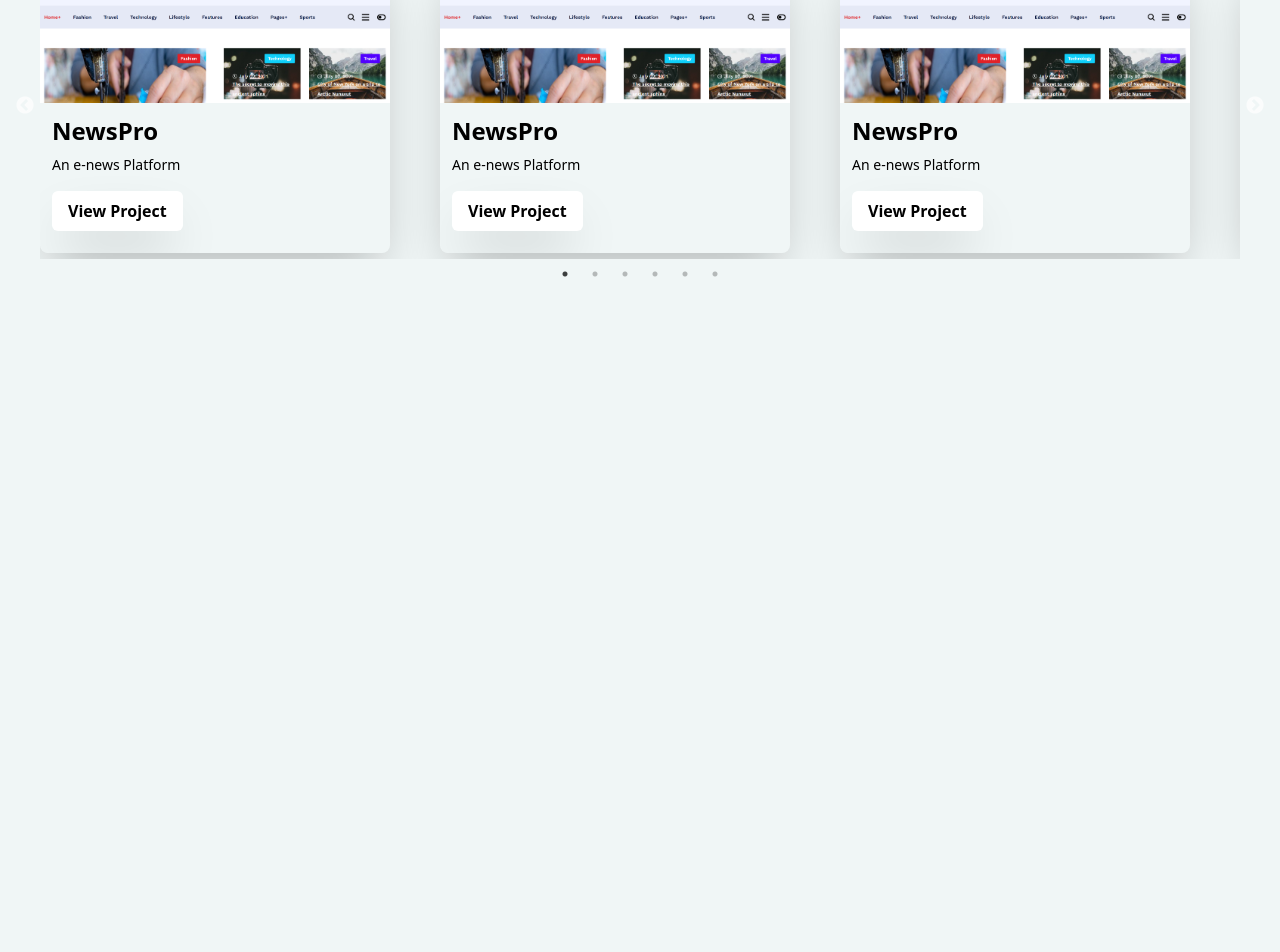
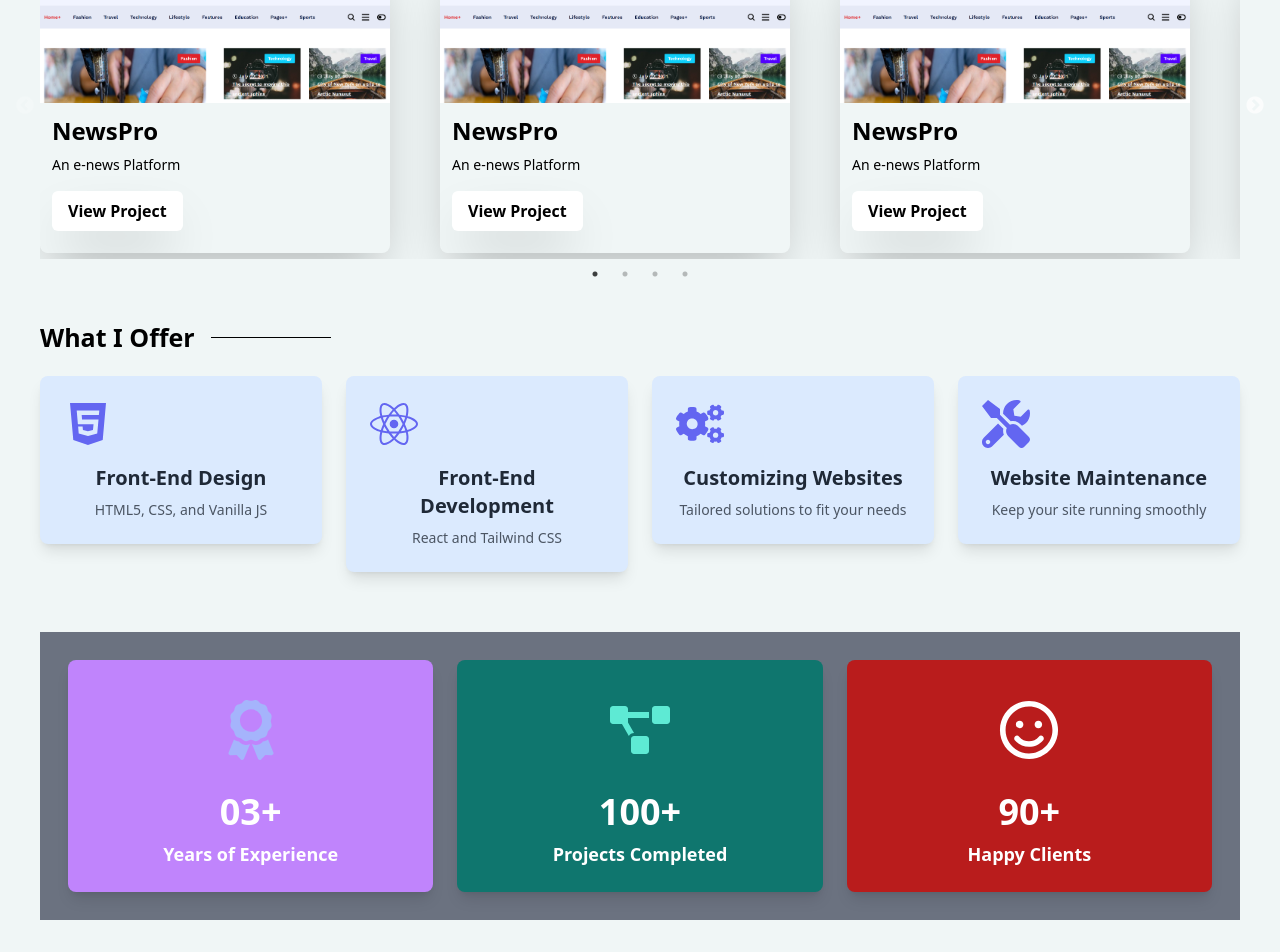
Before and after one commit to NasrinNizam/my-web, a React (Vite) app: page /works in a window 1280 px wide. Shown: the part 261-1213 px from the top of the page. Before the commit the page ends 800 px from the top, so only its background shows below. Built offline with nearby package versions, Linux system fonts and the light colour scheme.

Commit message:
added files

```diff
--- a/src/Components/Home/Home.jsx
+++ b/src/Components/Home/Home.jsx
@@ -15,7 +15,7 @@ export const Home = () => {
   return (
     <>
      <div className="pt-10 ">
-       <div className="container flex justify-around items-center">
+       <div className="container flex justify-around items-center flex-col md:flex-row">
         <div data-aos="fade-right"
              data-aos-offset="300"
              data-aos-duration="1000"
--- a/src/Components/Navbar/Logo.jsx
+++ b/src/Components/Navbar/Logo.jsx
@@ -1,16 +1,17 @@
 import React from 'react'
 import '../Navbar/logo.css'
+import { Link } from 'react-router-dom'
 export const Logo = () => {
   return (
     <>
-    <div class="animation">
+    <Link to='/' className="animation hover:scale-105 transition-all">
         <span class="a">N</span>
         <span>a</span>
         <span class="a">s</span>
         <span>r</span>
         <span class="a">i</span>
         <span>n</span>
-    </div>
+    </Link>
     </>
   )
 }
--- a/src/Components/portfolio/Portfolio.jsx
+++ b/src/Components/portfolio/Portfolio.jsx
@@ -13,69 +13,69 @@ export const Portfolio = () => {
   }, []);
   return (
     <div>
-     <div className="min-h-screen bg-gray-100 text-gray-900 p-10 font-serif ">
+     <div className="min-h-screen bg-[#F0F6F6] text-black p-10 font-serif ">
       {/* Header */}
       <header  data-aos="fade-down"
      data-aos-easing="linear"
-     data-aos-duration="1500" className="text-center mb-16">
-        <h1 className="text-5xl font-bold text-gray-800 mb-4 animate-fadeInDown">Nasrin Sultana</h1>
-        <p className="text-xl text-gray-600 animate-fadeInUp">React Developer</p>
+     data-aos-duration="1500" className="text-center mb-12">
+        <h1 className="text-3xl font-bold text-black mb-3 animate-fadeInDown">Nasrin Sultana</h1>
+        <p className="text-xl text-black animate-fadeInUp">React Developer</p>
       </header>
 
       {/* Main Container */}
       <div data-aos="flip-left"
      data-aos-easing="ease-out-cubic"
-     data-aos-duration="2000" className="max-w-4xl mx-auto bg-white rounded-lg shadow-lg overflow-hidden animate-fadeIn">
+     data-aos-duration="2000" className="max-w-4xl mx-auto bg-white rounded-lg shadow-xl overflow-hidden animate-fadeIn">
         {/* Inner Container */}
-        <div className="p-12 md:p-16">
+        <div className="p-10 md:p-13">
 
           {/* About Me */}
-          <section className="mb-12">
-            <h2 className="text-3xl font-semibold text-gray-700 mb-4 border-b-2 border-gray-300 pb-2 transform transition-transform duration-500 hover:scale-105 hover:text-black">
+          <section className="mb-8">
+            <h2 className="text-2xl font-semibold text-black mb-4 border-b-2 border-gray-300 pb-2 transform transition-transform duration-500 hover:scale-105 hover:text-black">
               About Me
             </h2>
-            <p className="text-lg text-gray-600 leading-relaxed">
+            <p className="text-lg text-black leading-relaxed">
               I am a creative and detail-oriented Frontend Developer with over 3 years of experience in building aesthetically pleasing and highly functional web applications. My passion lies in crafting seamless user experiences through clean and efficient code, combined with a strong eye for design.
             </p>
           </section>
 
           {/* Address */}
           <section className="mb-12">
-            <h2 className="text-3xl font-semibold text-gray-700 mb-4 border-b-2 border-gray-300 pb-2 transform transition-transform duration-500 hover:scale-105 hover:text-black">
+            <h2 className="text-2xl font-semibold text-black mb-4 border-b-2 border-gray-300 pb-2 transform transition-transform duration-500 hover:scale-105 hover:text-black">
               Address
             </h2>
-            <p className="text-lg text-gray-600">Dhaka, Bangladesh</p>
+            <p className="text-lg text-black">Dhaka, Bangladesh</p>
           </section>
 
           {/* Education */}
           <section className="mb-12">
-            <h2 className="text-3xl font-semibold text-gray-700 mb-4 border-b-2 border-gray-300 pb-2 transform transition-transform duration-500 hover:scale-105 hover:text-black">
+            <h2 className="text-2xl font-semibold text-black mb-4 border-b-2 border-gray-300 pb-2 transform transition-transform duration-500 hover:scale-105 hover:text-black">
               Education
             </h2>
-            <div className="bg-gray-50 p-6 rounded-md shadow-md transition-transform duration-500 hover:scale-105 hover:text-black">
-              <h3 className="text-2xl font-bold text-gray-800">University of Dhaka</h3>
-              <p className="text-lg text-gray-600 hover:text-black">Institute of Health Economics</p>
-              <p className="text-lg text-gray-600 hover:text-black">Graduated in 2016</p>
+            <div className="bg-[#F0F6F6] hover:bg-blue-50 p-6 rounded-md shadow-md transition-transform duration-500 hover:scale-105">
+              <h3 className="text-2xl font-bold text-black">University of Dhaka</h3>
+              <p className="text-lg text-black">Institute of Health Economics</p>
+              <p className="text-lg text-black">Graduated in 2016</p>
             </div>
           </section>
 
           {/* Experience */}
           <section className="mb-12">
-            <h2 className="text-3xl font-semibold text-gray-700 mb-4 border-b-2 border-gray-300 pb-2 transform transition-transform duration-500 hover:scale-105 hover:text-black">
+            <h2 className="text-2xl font-semibold text-black mb-4 border-b-2 border-gray-300 pb-2 transform transition-transform duration-500 hover:scale-105 hover:text-black">
               Experience
             </h2>
-            <div className="bg-gray-50 p-6 rounded-md shadow-md transition-transform duration-500 hover:scale-105 hover:text-black">
-              <h3 className="text-2xl font-bold text-gray-800 hover:text-black">React Developer</h3>
-              <p className="text-lg text-gray-600 hover:text-black">3+ years of experience in web development</p>
+            <div className="bg-[#F0F6F6] hover:bg-orange-50 p-6 rounded-md shadow-md transition-transform duration-500 hover:scale-105 ">
+              <h3 className="text-2xl font-bold text-black">React Developer</h3>
+              <p className="text-lg text-black">3+ years of experience in web development</p>
             </div>
           </section>
 
           {/* Skills */}
           <section>
-            <h2 className="text-3xl font-semibold text-gray-700 mb-4 border-b-2 border-gray-300 pb-2 transform transition-transform duration-500 hover:scale-105 hover:text-black">
+            <h2 className="text-2xl font-semibold mb-4 border-b-2 border-gray-300 pb-2 transform transition-transform duration-500 hover:scale-105 text-black">
               Skills
             </h2>
-            <ul className="grid grid-cols-2 md:grid-cols-3 lg:grid-cols-3 gap-8 p-10">
+            <ul className="grid grid-cols-1 md:grid-cols-3 lg:grid-cols-3 gap-8 p-10">
               <li><SkillItem icon={FaHtml5} skillName="HTML5" /></li>
               <li><SkillItem icon={FaCss3Alt} skillName="CSS3" /></li>
               <li><SkillItem icon={FaJs} skillName="JavaScript" /></li>
--- /dev/null
+++ b/src/Components/projects/OfferCard.jsx
@@ -0,0 +1,17 @@
+import React from 'react'
+
+export const OfferCard = ({ title, description, icon }) => {
+  return (
+    <div>
+    <div className="relative max-w-sm hover:bg-orange-50 bg-blue-100 border-indigo-200 rounded-lg overflow-hidden shadow-lg transition-transform duration-500 hover:scale-105 hover:shadow-xl">
+      <div className="p-6 text-center">
+        <div className="mb-4 text-5xl text-indigo-500">{icon}</div>
+        <h5 className="mb-2 text-xl font-bold text-gray-800">{title}</h5>
+        <p className="text-sm text-gray-600">{description}</p>
+      </div>
+      <div className="absolute inset-x-0 bottom-0 h-1 bg-gradient-to-r from-indigo-400 to-blue-400 transition-all duration-500 group-hover:h-2"></div>
+    </div>
+
+    </div>
+  )
+}
--- a/src/Components/projects/Project.jsx
+++ b/src/Components/projects/Project.jsx
@@ -3,23 +3,59 @@ import FancyProjectCard from './FancyProjectCard'
 import "slick-carousel/slick/slick.css";
 import "slick-carousel/slick/slick-theme.css";
 import Slider from "react-slick";
+import { OfferCard } from './OfferCard';
+import { FaHtml5, FaReact, FaCogs, FaTools } from 'react-icons/fa';
+import { StateCard } from './StateCard';
+import { FaRegSmile, FaProjectDiagram, FaAward } from 'react-icons/fa';
 
 export const Project = () => {
-    const settings = {
+    var settings = {
         dots: true,
-        infinite: true,
-        speed: 1000,
+        infinite: false,
+        speed: 500,
         slidesToShow: 3,
-        slidesToScroll: 1
-    }
+        slidesToScroll: 1,
+        initialSlide: 0,
+
+        responsive: [
+          {
+            breakpoint: 1024,
+            settings: {
+              slidesToShow: 3,
+              slidesToScroll: 1,
+              infinite: true,
+              dots: true
+            }
+          },
+          {
+            breakpoint: 600,
+            settings: {
+              slidesToShow: 2,
+              slidesToScroll: 2,
+              initialSlide: 2
+            }
+          },
+          {
+            breakpoint: 480,
+            settings: {
+              slidesToShow: 1,
+              slidesToScroll: 1
+            }
+          }
+        ]
+      };
   return (
     <>
     <div className="container">
         <div className="div">
-            <div className="mt-[60px] ">
-                <h3 className="text-[25px] text-black font-semibold mb-7 "> New Projects </h3>
-                <div className="div">
-                   <Slider className=" bg-transparent" {...settings}>
+            <div className="mt-[60px] mb-[60px] ">
+                <div className="flex items-center gap-[10px] mb-7 ">
+                   <h3 className="text-[25px] text-black font-semibold  "> My Projects </h3>
+                   <div className="w-[120px] h-[1px] bg-black  "></div>
+                </div>
+                {/* ======= slider part ====== */}
+                <div className="slider-container" >
+                   <Slider {...settings}>
                       <div>
                         <FancyProjectCard image='images/news.png' title='NewsPro' description='An e-news Platform'/>
                       </div>
@@ -39,11 +75,31 @@ export const Project = () => {
                         <FancyProjectCard image='images/news.png' title='NewsPro' description='An e-news Platform'/>
                       </div>
                     </Slider>
-
                 </div>
             </div>
+            {/* ======== what I offer part ======= */}
+            <div className="mb-[60px] ">
+                <div className="flex items-center gap-4 mb-5 ">
+                    <h2 className="text-[25px] text-black font-semibold  ">What I Offer</h2>
+                    <div className="w-[120px] h-[1px] bg-black "></div>
+                </div>
+              <div className="grid grid-cols-1 sm:grid-cols-2 lg:grid-cols-4 gap-6 ">
+                <OfferCard title="Front-End Design" description="HTML5, CSS, and Vanilla JS" icon={<FaHtml5 />}/>
+                <OfferCard title="Front-End Development" description="React and Tailwind CSS"  icon={<FaReact />}/>
+                <OfferCard title="Customizing Websites" description="Tailored solutions to fit your needs" icon={<FaCogs />}/>
+                <OfferCard title="Website Maintenance" description="Keep your site running smoothly" icon={<FaTools />} />
+              </div>
+            </div>
+            {/* ======= my profile part ======== */}
+            <section className="mt-6 mb-8 bg-gray-500 p-7">
+            <div className="grid grid-cols-1 sm:grid-cols-2 lg:grid-cols-3 gap-6">
+              <StateCard title="Years of Experience" value="03+" icon={<FaAward />} bgColor="bg-purple-400" glowColor="text-indigo-300" />
+              <StateCard title="Projects Completed" value="100+" icon={<FaProjectDiagram />} bgColor="bg-teal-700" glowColor="text-teal-300"/>
+              <StateCard title="Happy Clients" value="90+" icon={<FaRegSmile />} bgColor="bg-red-700" glowColor="text-white"/>
+            </div>
+          </section>
         </div>
-    </div>
+     </div>
     </>
   )
 }
--- /dev/null
+++ b/src/Components/projects/StateCard.jsx
@@ -0,0 +1,23 @@
+import React from 'react'
+
+export const StateCard = ({ title, value, icon, bgColor, glowColor }) => {
+  return (
+    <div>
+            <div className={`relative max-w-sm p-6 rounded-lg shadow-lg overflow-hidden transform transition duration-500 hover:scale-105 hover:shadow-2xl ${bgColor}`}>
+      <div className="flex items-center justify-center mb-4 text-white">
+        <div className={`text-6xl p-4 rounded-full bg-opacity-50 ${glowColor}`}>
+          {icon}
+        </div>
+      </div>
+      <h5 className="mb-2 text-4xl font-extrabold text-white text-center">
+        {value}
+      </h5>
+      <p className="text-lg font-semibold text-white text-center">
+        {title}
+      </p>
+      <div className="absolute inset-0 rounded-lg border-2 border-transparent hover:border-white transition-all duration-500"></div>
+      <div className={`absolute inset-0 ${glowColor}-500 opacity-0 group-hover:opacity-50 transition-opacity duration-500`}></div>
+    </div>
+    </div>
+  )
+}
```
Also changed, not shown: src/Components/Contact/Contact.jsx (+11 -12 lines), src/Components/Navbar/Navbar.jsx (+4 -4 lines), src/Components/portfolio/SkillItem.jsx (+7 -8 lines), src/Components/projects/ProjectCard.jsx (deleted, +0 -18 lines), src/Components/projects/FancyProjectCard.jsx (indentation only).
